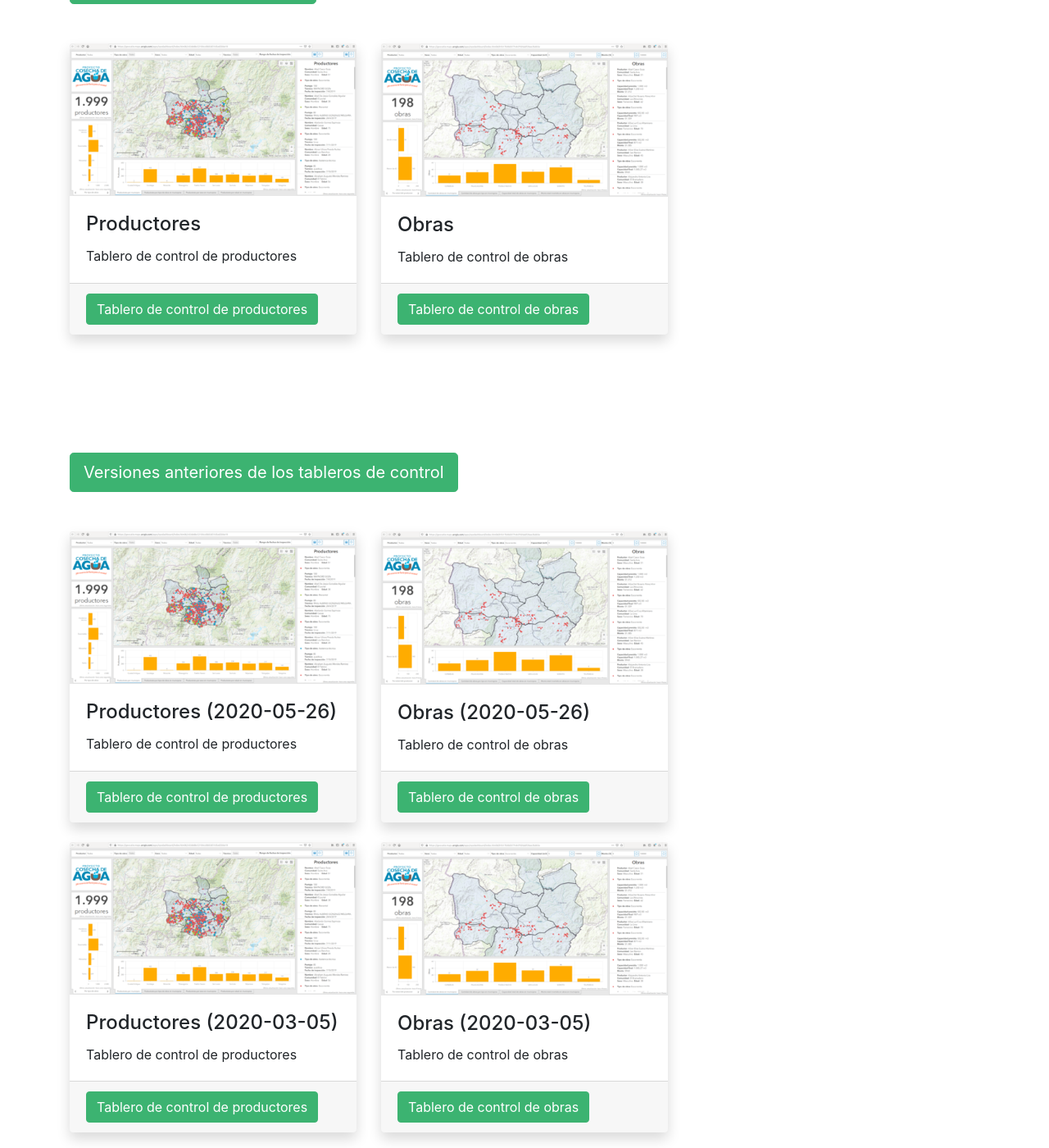
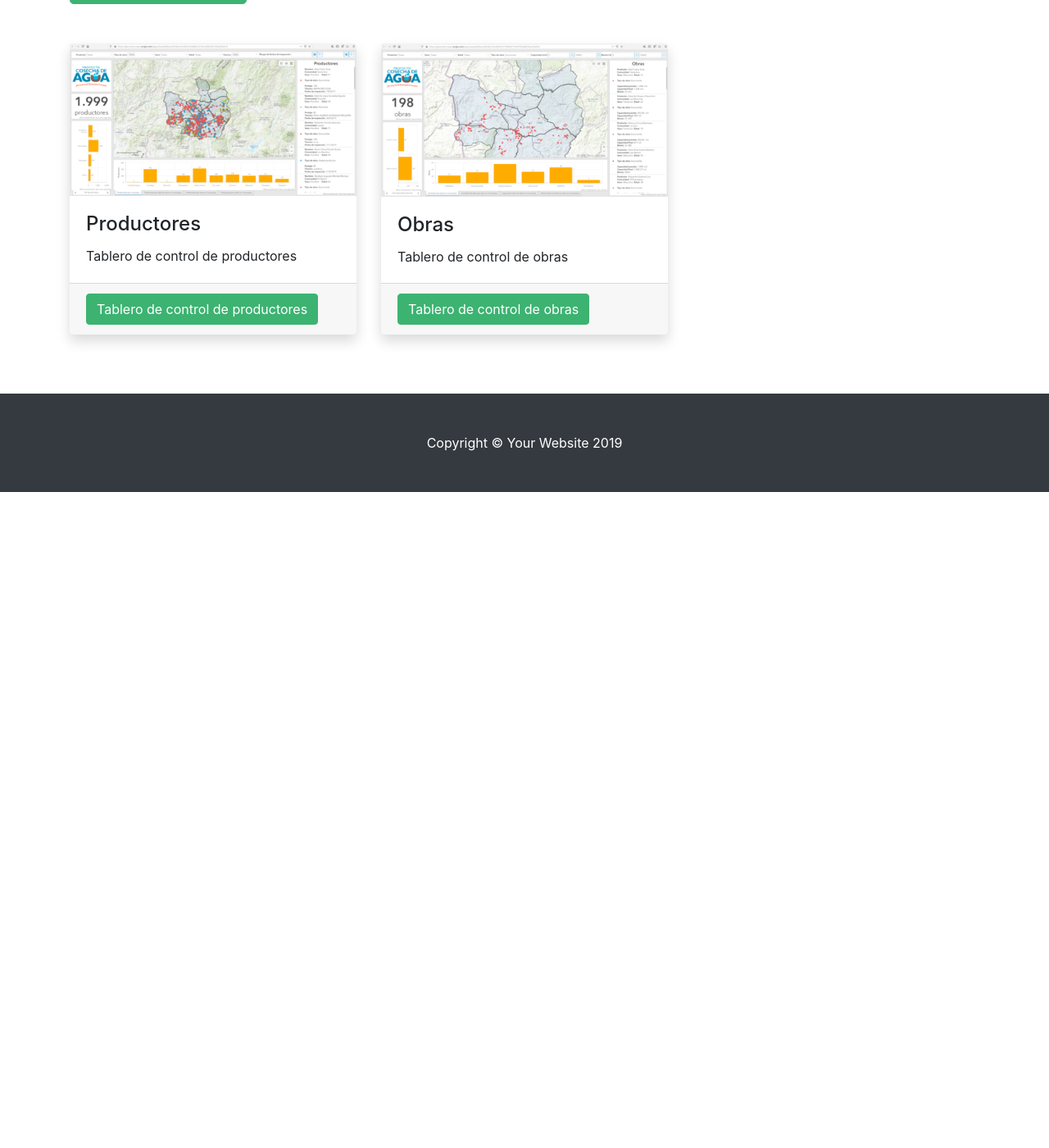
Before and after one commit to geo-cosecha-agua/geo-cosecha-agua.github.io, a Jekyll site: the page built from index.html, in a window 1280 px wide and 1400 px high, scrolled down 1039 px. Shown: the whole window at 82% size. Built offline with Jekyll 4.4.1, drawn with Linux system fonts in a browser that asks for light colours; after the commit the page ends 1639 px from its top, so only the background shows below that; some of the changed text lies outside the part shown.

Commit message:
Eliminar enlaces a versiones anteriores de los tableros de control

```diff
--- a/index.html
+++ b/index.html
@@ -14,7 +14,7 @@ layout: default
     </p>
     <p>&nbsp;</p>
     <p>&nbsp;</p>
-    <a class="btn btn-primary btn-lg" href="#">Tableros de control actuales</a>
+    <a class="btn btn-primary btn-lg" href="#">Tableros de control</a>
   </div>
   {% include sidebar.html %}
 </div>
@@ -51,75 +51,3 @@ layout: default
   </div>
 </div>
 <!-- /.row -->
-
-<div class="row">
-  <div class="col-md-8 mb-5">
-    <p>&nbsp;</p>
-    <p>&nbsp;</p>
-    <p>&nbsp;</p>
-    <a class="btn btn-primary btn-lg" href="#">Versiones anteriores de los tableros de control</a>
-  </div>
-</div>
-
-<div class="row">
-  <div class="col-md-4 mb-4">
-    <div class="card border-0 shadow h-100">
-      <img class="card-img-top" src="assets/img/tablero-control-productores_reducido.png" alt="" />
-      <div class="card-body">
-        <h4 class="card-title">Productores (2020-05-26)</h4>
-        <p class="card-text">
-          Tablero de control de productores
-        </p>
-      </div>
-      <div class="card-footer">
-        <a href="https://geocatie.maps.arcgis.com/apps/opsdashboard/index.html#/a926a532e15040288f6057b453e4b027" class="btn btn-primary">Tablero de control de productores</a>
-      </div>
-    </div>
-  </div>
-  <div class="col-md-4 mb-4">
-    <div class="card border-0 shadow h-100">
-      <img class="card-img-top" src="assets/img/tablero-control-obras_reducido.png" alt="" />
-      <div class="card-body">
-        <h4 class="card-title">Obras (2020-05-26)</h4>
-        <p class="card-text">
-          Tablero de control de obras
-        </p>
-      </div>
-      <div class="card-footer">
-        <a href="https://geocatie.maps.arcgis.com/apps/opsdashboard/index.html#/dfac5b20070f49868b639884c44fe3ca" class="btn btn-primary">Tablero de control de obras</a>
-      </div>
-    </div>
-  </div>
-</div>
-<!-- /.row -->
-<div class="row">
-  <div class="col-md-4 mb-4">
-    <div class="card border-0 shadow h-100">
-      <img class="card-img-top" src="assets/img/tablero-control-productores_reducido.png" alt="" />
-      <div class="card-body">
-        <h4 class="card-title">Productores (2020-03-05)</h4>
-        <p class="card-text">
-          Tablero de control de productores
-        </p>
-      </div>
-      <div class="card-footer">
-        <a href="http://bit.ly/cosecha-agua-tablero-productores" class="btn btn-primary">Tablero de control de productores</a>
-      </div>
-    </div>
-  </div>
-  <div class="col-md-4 mb-4">
-    <div class="card border-0 shadow h-100">
-      <img class="card-img-top" src="assets/img/tablero-control-obras_reducido.png" alt="" />
-      <div class="card-body">
-        <h4 class="card-title">Obras (2020-03-05)</h4>
-        <p class="card-text">
-          Tablero de control de obras
-        </p>
-      </div>
-      <div class="card-footer">
-        <a href="http://bit.ly/cosecha-agua-tablero-obras-cosecha" class="btn btn-primary">Tablero de control de obras</a>
-      </div>
-    </div>
-  </div>
-</div>
-<!-- /.row -->
```
